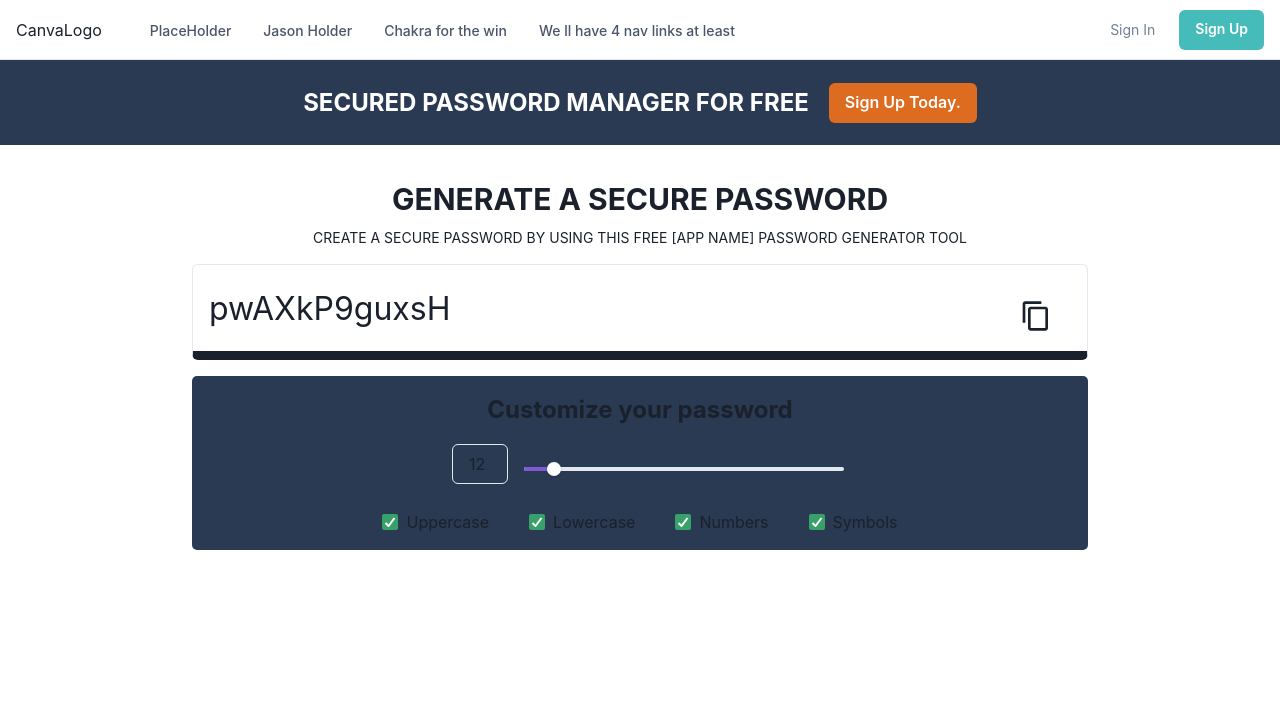
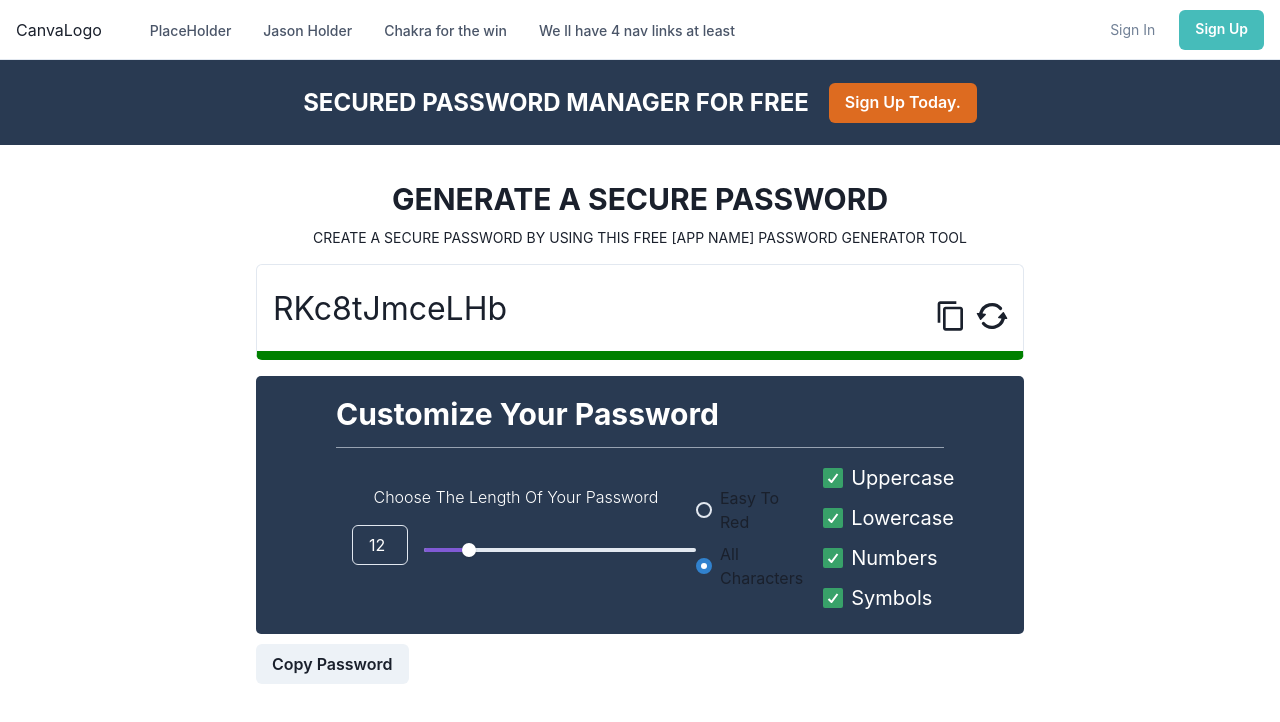
Before and after one commit to vidurkhanal/super-duper-couscous, a Next.js app in the folder client/: page /password-generator in a window 1280 px wide. Shown: the top 722 px of the page. Built offline with nearby package versions, Linux system fonts and the light colour scheme.

Commit message:
SOME MINOR UX CHANGES TO PASSWORD GENERATOR (#8)

```diff
--- /dev/null
+++ b/client/components/password-gen/CopyModal.tsx
@@ -0,0 +1,95 @@
+import { CopyIcon } from "@chakra-ui/icons";
+import {
+  Box,
+  Button,
+  Flex,
+  Modal,
+  ModalBody,
+  ModalContent,
+  ModalOverlay,
+  Stack,
+  Text,
+  Tooltip,
+  useClipboard,
+  useDisclosure,
+} from "@chakra-ui/react";
+
+export const CopyModal: React.FC<{ pass: string; variant: "icon" | "text" }> =
+  ({ pass, variant = "text" }) => {
+    const { isOpen, onOpen, onClose } = useDisclosure();
+    const { onCopy } = useClipboard(pass);
+    const openFunc = () => {
+      onCopy();
+      onOpen();
+    };
+    return (
+      <>
+        {variant === "text" ? (
+          <Button onClick={openFunc}>Copy Password</Button>
+        ) : (
+          <Button
+            onClick={openFunc}
+            background="transparent"
+            _hover={{}}
+            _focus={{}}
+            _active={{}}
+            outlineColor="transparent"
+            outline="none"
+          >
+            <Tooltip label="Copy" placement="top">
+              <CopyIcon w={8} h={8} mr="10px" />
+            </Tooltip>
+          </Button>
+        )}
+        <Modal
+          isCentered
+          onClose={onClose}
+          isOpen={isOpen}
+          motionPreset="slideInBottom"
+          size="2xl"
+        >
+          <ModalOverlay />
+          <ModalContent borderRadius="10px">
+            <ModalBody p={0}>
+              <Flex height="400px">
+                <Box flex="1">
+                  <Box background="green" p="10px" borderTopLeftRadius="10px">
+                    <Text fontWeight="bold">
+                      Password Copied Sucessfully!!{" "}
+                    </Text>
+                  </Box>
+                  <Box p="10px">
+                    <Text mb="10px">
+                      SOME PROMOTIONAL SHIT AND AN CTA TO ASK THEM TO SIGN UP TO
+                      OUR SERVICE
+                    </Text>
+                    <Stack direction="row">
+                      <Button colorScheme={"orange"}>CTA Button</Button>
+                      <Button colorScheme={"red"} onClick={onClose}>
+                        Close
+                      </Button>
+                    </Stack>
+                  </Box>
+                </Box>
+                <Box
+                  backgroundImage="https://images.theconversation.com/files/186076/original/file-20170914-8971-1bvg0di.jpg?ixlib=rb-1.1.0&q=45&auto=format&w=926&fit=clip"
+                  backgroundPosition="center"
+                  backgroundSize="contain"
+                  height="400px"
+                  flex="1"
+                  borderTopRightRadius="10px"
+                  borderBottomRightRadius="10px"
+                />
+              </Flex>
+            </ModalBody>
+            {/* <ModalFooter>
+            <Button colorScheme="blue" mr={3} onClick={onClose}>
+              Close
+            </Button>
+            <Button variant="ghost">Sign Up Today</Button>
+          </ModalFooter> */}
+          </ModalContent>
+        </Modal>
+      </>
+    );
+  };
--- a/client/pages/password-generator.tsx
+++ b/client/pages/password-generator.tsx
@@ -1,68 +1,114 @@
-import React, { useEffect, useState } from "react"
+import { RepeatIcon } from "@chakra-ui/icons";
 import {
   Box,
+  Button,
+  Checkbox,
+  Divider,
   Flex,
-  Slider,
-  SliderTrack,
-  SliderFilledTrack,
-  SliderThumb,
-  Text,
-  Stack,
-  Checkbox,
-  useClipboard,
-  Tooltip,
-  useToast,
-  Button,
   Input,
   InputGroup,
   InputRightElement,
-} from "@chakra-ui/react"
-import { CopyIcon } from "@chakra-ui/icons"
-import Head from "next/head"
-import { NavBar } from "../components/LandingPage/NavBar"
+  Radio,
+  RadioGroup,
+  Slider,
+  SliderFilledTrack,
+  SliderThumb,
+  SliderTrack,
+  Stack,
+  Text,
+  Tooltip,
+  useClipboard,
+  useToast,
+} from "@chakra-ui/react";
+import Head from "next/head";
+import React, { useEffect, useState } from "react";
+import { NavBar } from "../components/LandingPage/NavBar";
+import { CopyModal } from "../components/password-gen/CopyModal";
 
 const PasswordGenerator: React.FC = () => {
-  const [password, setPassword] = useState<string>("")
-  const [length, setLength] = useState<number>(12)
-  const { hasCopied, onCopy } = useClipboard(password)
-  const [boolArr, setBollArr] = useState<boolean[]>([true, true, true, true])
-  const toast = useToast()
+  const [password, setPassword] = useState<string>("");
+  const [length, setLength] = useState<number>(12);
+  const [radioValue, setRadioValue] = useState<"1" | "2">("2");
+  const [strengthColor, setStrengthColor] = useState<string>("crimson");
+  const [boolArr, setBollArr] = useState<boolean[]>([true, true, true, true]);
+
+  const getNumberOfBools = () => {
+    let total = 0;
+    for (let i = 0; i < boolArr.length; i++) {
+      if (boolArr[i]) {
+        total++;
+      }
+    }
+    return total;
+  };
 
   const genPass = () => {
-    const upperCase = "ABCDEFGHIJKLMNOPQRSTUVWXYZ"
-    const lowerCase = "abcdefghijklmnopqrstuvwxyz"
-    const numbers = "0123456789"
-    const symbols = "!@#$%^&*_-+="
+    const upperCase = "ABCDEFGHIJKLMNOPQRSTUVWXYZ";
+    const lowerCase = "abcdefghijklmnopqrstuvwxyz";
+    const numbers = "0123456789";
+    const symbols = "!@#$%^&*_-+=";
 
-    let n = length
-    let pass = ""
-    let characters = ""
+    let n = length;
+    let pass = "";
+    let characters = "";
 
-    characters += boolArr[0] ? upperCase : ""
-    characters += boolArr[1] ? lowerCase : ""
-    characters += boolArr[2] ? numbers : ""
-    characters += boolArr[3] ? symbols : ""
+    characters += boolArr[0] ? upperCase : "";
+    characters += boolArr[1] ? lowerCase : "";
+    characters += boolArr[2] ? numbers : "";
+    characters += boolArr[3] ? symbols : "";
 
     while (n > 0) {
-      pass += characters.charAt(Math.floor(Math.random() * characters.length))
-      n--
+      pass += characters.charAt(Math.floor(Math.random() * characters.length));
+      n--;
     }
+    setPassword(pass);
+  };
 
-    setPassword(pass)
-  }
+  const CustomCheckBox: React.FC<{ arrIndex: 0 | 1 | 2 | 3; text: string }> = ({
+    text,
+    arrIndex,
+  }) => {
+    return (
+      <Checkbox
+        colorScheme="green"
+        onChange={() => {
+          boolArr[arrIndex] = !boolArr[arrIndex];
+          setBollArr([...boolArr]);
+        }}
+        defaultIsChecked
+        size="lg"
+        py="5px"
+        m={{ sm: "10px", lg: "initial" }}
+        isChecked={boolArr[arrIndex]}
+      >
+        <Text textTransform="capitalize" fontSize="xl" color="white">
+          {text}
+        </Text>
+      </Checkbox>
+    );
+  };
 
   useEffect(() => {
-    genPass()
-  }, [length, boolArr])
+    genPass();
+    const numOfBools = getNumberOfBools();
+    if (numOfBools === 4) {
+      setStrengthColor("green");
+    } else if (numOfBools === 3) {
+      setStrengthColor("lightgreen");
+    } else if (numOfBools === 2) {
+      setStrengthColor("crimson");
+    } else {
+      setStrengthColor("red");
+    }
+  }, [length, boolArr]);
 
-  if (hasCopied)
-    toast({
-      title: "Copied to clipboard",
-      duration: 1000,
-      position: "top",
-      status: "success",
-      isClosable: true,
-    })
+  useEffect(() => {
+    if (radioValue === "2") {
+      setBollArr([true, true, true, true]);
+    } else {
+      setBollArr([true, true, false, false]);
+    }
+  }, [radioValue]);
 
   return (
     <Box>
@@ -110,7 +156,7 @@ const PasswordGenerator: React.FC = () => {
               Create A Secure Password By Using This Free [App Name] Password
               Generator Tool
             </Text>
-            <InputGroup width={{ base: "95%", md: "70%" }}>
+            <InputGroup width={{ base: "95%", lg: "60%" }}>
               <InputRightElement
                 my="3rem"
                 mx="2rem"
@@ -118,8 +164,9 @@ const PasswordGenerator: React.FC = () => {
                   cursor: "pointer",
                 }}
               >
-                <Tooltip label="Copy" placement="top">
-                  <CopyIcon w={8} h={8} onClick={onCopy} />
+                <CopyModal pass={password} variant="icon" />
+                <Tooltip label="Generate New" placement="top">
+                  <RepeatIcon w={8} h={8} onClick={genPass} />
                 </Tooltip>
               </InputRightElement>
               <Input
@@ -129,43 +176,50 @@ const PasswordGenerator: React.FC = () => {
                 value={password}
                 onChange={(e) => setPassword(e.target.value)}
                 fontSize={{ base: "1.5rem", md: "2rem" }}
-                borderBottom="0.6rem solid"
+                borderBottom={`0.6rem solid ${strengthColor}`}
                 _hover={{}}
                 _focus={{}}
               />
             </InputGroup>
           </Flex>
         </Flex>
+        <Box
+          bgColor="#293A52"
+          width={{ base: "95%", lg: "60%" }}
+          mx="auto"
+          borderRadius="5px"
+          padding={{ base: "1rem 2rem", lg: "1rem 5rem" }}
+        >
+          <Text fontWeight="bold" fontSize="3xl" color="white">
+            Customize Your Password
+          </Text>
+          <Divider height="10px" mb="10px" />
           <Flex
-          bgColor="#293A52"
-          direction="column"
-          borderRadius="5px"
+            direction={{ base: "column", lg: "row" }}
             alignItems="center"
-          mx="auto"
-          justifyContent="center"
-          width={{ base: "95%", md: "70%" }}
-          padding="1rem 2rem"
+            justifyContent="space-between"
           >
-          <Text fontWeight="bold" fontSize="2xl">
-            Customize your password
+            <Flex direction="column" alignItems="center">
+              <Text fontWeight="light" fontSize="l" color="white">
+                Choose The Length Of Your Password
               </Text>
-          <Flex
-            py="1rem"
-            alignItems="center"
-            direction={{ base: "column", md: "row" }}
-          >
+              <Flex py="1rem" alignItems="center" direction="row">
                 <Input
                   width="3.5rem"
                   mx="1rem"
                   mb="0.6rem"
                   value={length}
+                  type="number"
+                  color="white"
+                  min={8}
+                  max={32}
                   onChange={(e) => setLength(+e.target.value)}
                 />
                 <Slider
                   aria-label="slider-ex-2"
-              w="20rem"
+                  w="17rem"
                   min={8}
-              max={50}
+                  max={32}
                   value={length}
                   onChange={(e) => setLength(e)}
                   colorScheme="purple"
@@ -176,58 +230,40 @@ const PasswordGenerator: React.FC = () => {
                   <SliderThumb />
                 </Slider>
               </Flex>
-          <Stack
-            spacing={{ base: 5, md: 10 }}
-            direction={{ base: "column", md: "row" }}
+            </Flex>
+            <Box>
+              {/*
+ // @ts-ignore */}
+              <RadioGroup onChange={setRadioValue} value={radioValue}>
+                <Stack direction="column">
+                  <Radio value="1">Easy To Red</Radio>
+                  <Radio value="2">All Characters</Radio>
+                </Stack>
+              </RadioGroup>
+            </Box>
+            <Box px="20px">
+              <Flex direction="column" width="100%">
+                <Flex
+                  direction={{ base: "row", md: "column" }}
+                  justifyContent="space-between"
                 >
-            <Stack spacing="10" direction={"row"}>
-              <Checkbox
-                colorScheme="green"
-                onChange={() => {
-                  boolArr[0] = !boolArr[0]
-                  setBollArr([...boolArr])
-                }}
-                defaultIsChecked
-              >
-                Uppercase
-              </Checkbox>
-              <Checkbox
-                colorScheme="green"
-                onChange={() => {
-                  boolArr[1] = !boolArr[1]
-                  setBollArr([...boolArr])
-                }}
-                defaultIsChecked
-              >
-                Lowercase
-              </Checkbox>
-            </Stack>
-            <Stack spacing={{ base: 12, md: 10 }} direction={"row"}>
-              <Checkbox
-                colorScheme="green"
-                onChange={() => {
-                  boolArr[2] = !boolArr[2]
-                  setBollArr([...boolArr])
-                }}
-                defaultIsChecked
-              >
-                Numbers
-              </Checkbox>
-              <Checkbox
-                colorScheme="green"
-                onChange={() => {
-                  boolArr[3] = !boolArr[3]
-                  setBollArr([...boolArr])
-                }}
-                defaultIsChecked
-              >
-                Symbols
-              </Checkbox>
-            </Stack>
-          </Stack>
+                  <CustomCheckBox arrIndex={0} text="Uppercase" />
+                  <CustomCheckBox arrIndex={1} text="Lowercase" />
                 </Flex>
+                <Flex direction={{ base: "row", md: "column" }}>
+                  <CustomCheckBox arrIndex={2} text="numbers" />
+                  <CustomCheckBox arrIndex={3} text="symbols" />
+                </Flex>
+              </Flex>
+            </Box>
+          </Flex>
+        </Box>
+        <Box width={{ base: "95%", lg: "60%" }} mx="auto" mt="10px">
+          <CopyModal variant="text" pass={password} />
+        </Box>
       </main>
     </Box>
-  )
-}
-export default PasswordGenerator
+  );
+};
+
+export default PasswordGenerator;
```
Also changed, not shown: client/components/LandingPage/MainSection.tsx (+7 -7 lines), client/pages/dev.tsx (added, +35 -0 lines). Lines whose indentation alone changed are shown as unchanged.
